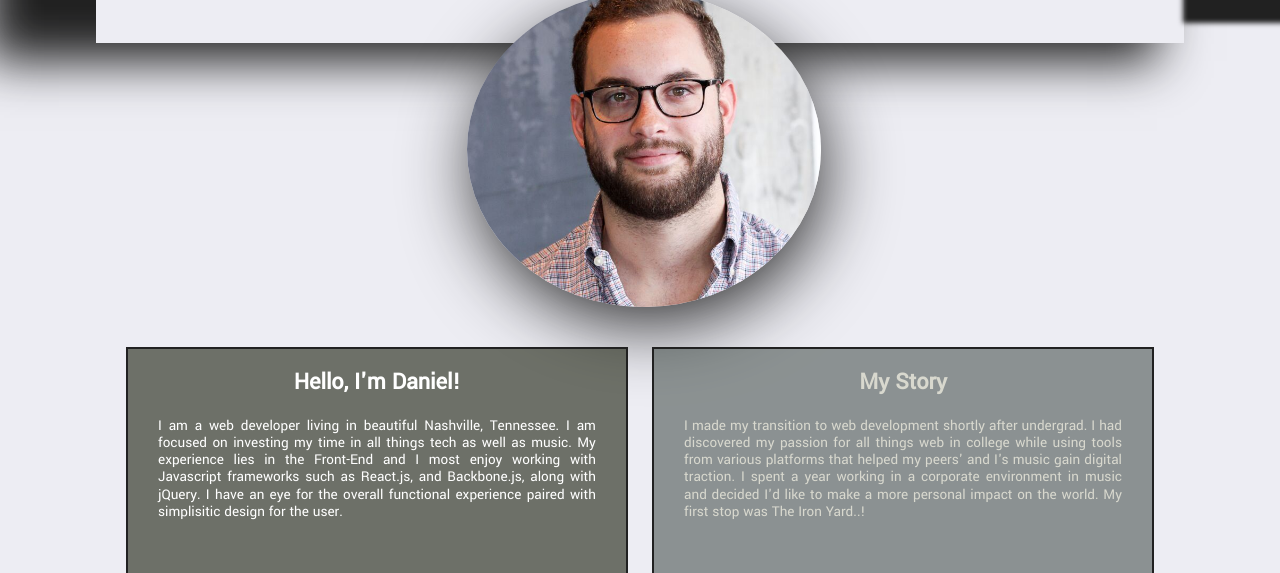
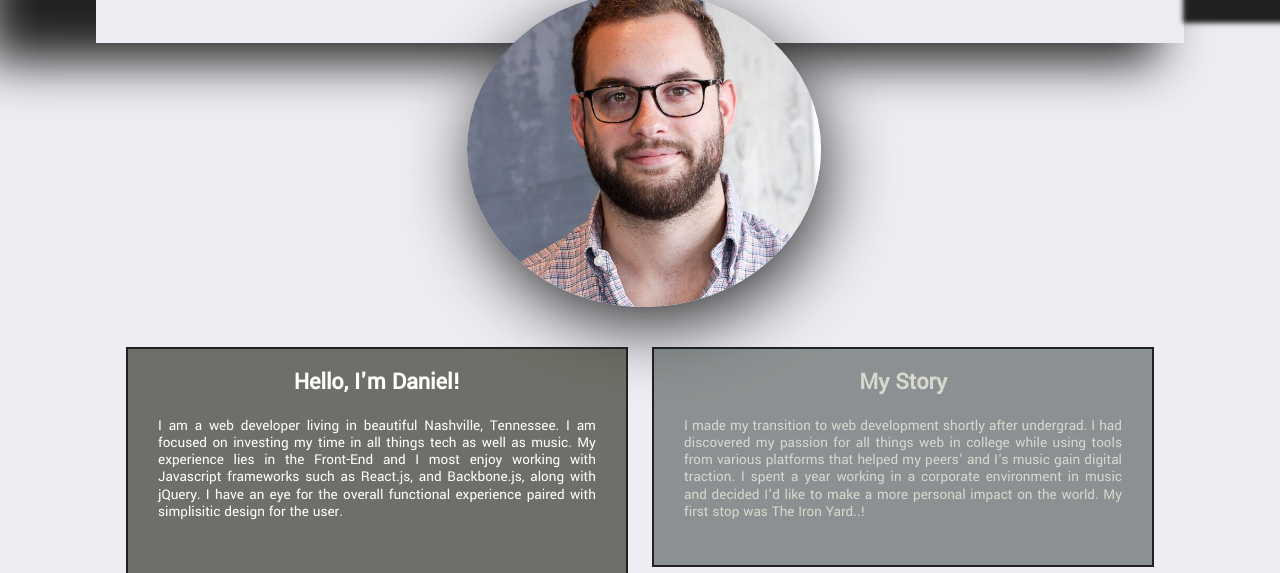
Before and after one commit to danielopatich/danielopatich.github.io, a website: page index.html in a window 1280 px wide. Shown: the part 227-800 px from the top of the page. Drawn offline with nearby package versions, Linux system fonts and the light colour scheme; a web font is replaced by a local one.

Commit message:
almost final changes

```diff
--- a/styles/main.css
+++ b/styles/main.css
@@ -183,7 +183,7 @@ main {
   display: block;
   margin-right: 2.35765%;
   width: 48.82117%;
-  height: 250px;
+  height: auto;
   border: 2px solid #212121;
   text-align: justify; }
   .About:last-child {
@@ -201,8 +201,9 @@ main {
   margin-right: 2.35765%;
   width: 48.82117%;
   text-align: justify;
-  height: 250px;
-  border: 2px solid #212121; }
+  height: auto;
+  border: 2px solid #212121;
+  margin-bottom: 20px; }
   .About2:last-child {
     margin-right: 0; }
   .About2 h2 {
@@ -475,7 +476,7 @@ footer {
     display: block;
     margin-right: 2.35765%;
     width: 100%;
-    height: 600px; }
+    height: auto; }
     .break1:last-child {
       margin-right: 0; } }
 
@@ -651,7 +652,7 @@ footer {
     display: block;
     margin-right: 2.35765%;
     width: 100%;
-    height: 600px; }
+    height: auto; }
     .break1:last-child {
       margin-right: 0; } }
 
--- a/styles/style.scss
+++ b/styles/style.scss
@@ -228,7 +228,7 @@ main {
   background: rgba(56, 61, 46, .7);
   color: #fff;
   @include span-columns(6 of 12);
-  height: 250px;
+  height: auto;
   border: 2px solid #212121;
   text-align: justify;
   h2 {
@@ -244,9 +244,9 @@ main {
   color: rgba(216, 216, 206, 1);
   @include span-columns(6 of 12);
   text-align: justify;
-  // @include shift(3);
-  height: 250px;
+  height: auto;
   border: 2px solid #212121;
+  margin-bottom: 20px;
   h2 {
     text-align: center;
   }
@@ -517,7 +517,7 @@ main {
 .break1 {
   @include media($tablet) {
   @include span-columns(12);
-  height: 600px;
+  height: auto;
   }
 }
 
@@ -676,7 +676,7 @@ main {
 .break1 {
   @include media($mobile) {
   @include span-columns(12);
-  height: 600px;
+  height: auto;
   }
 }
 
```
